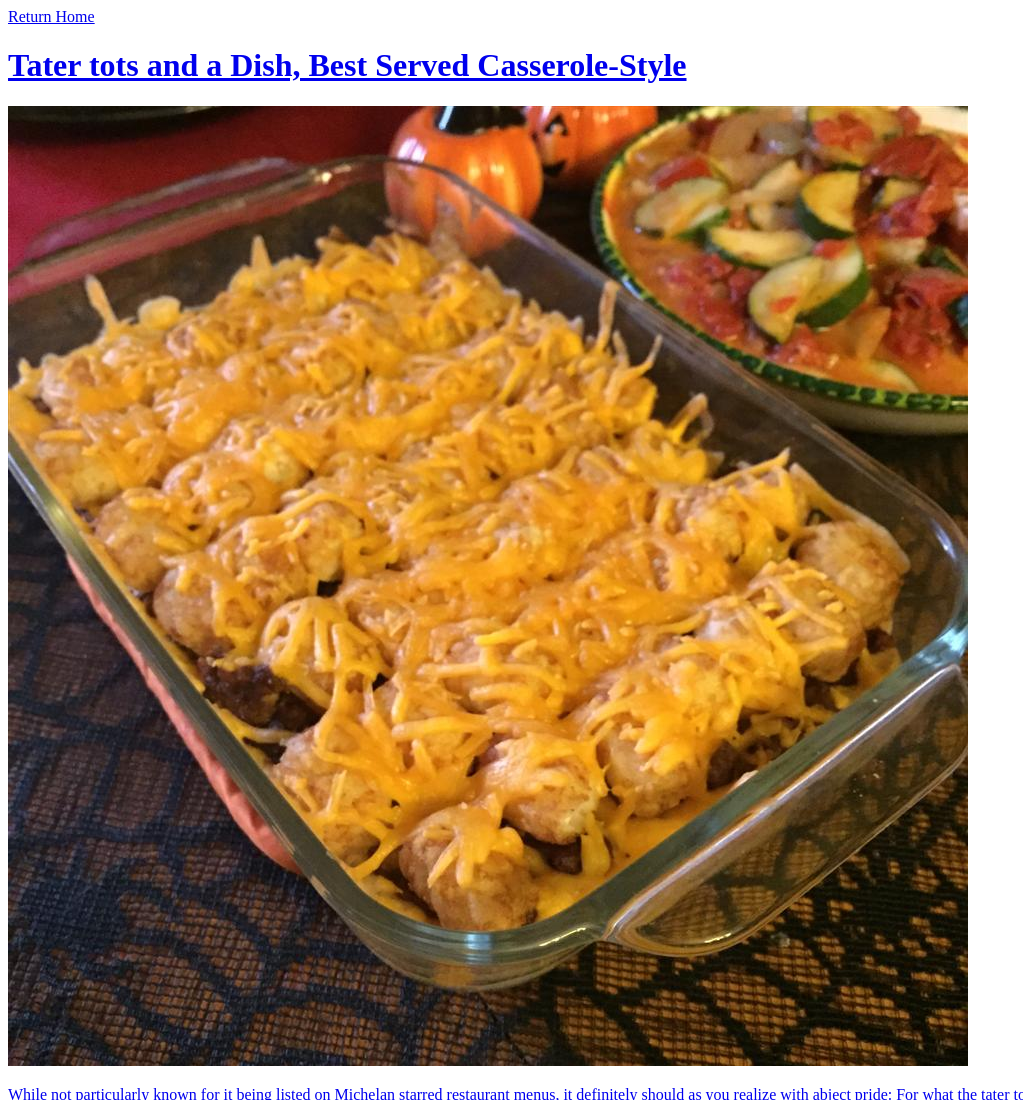
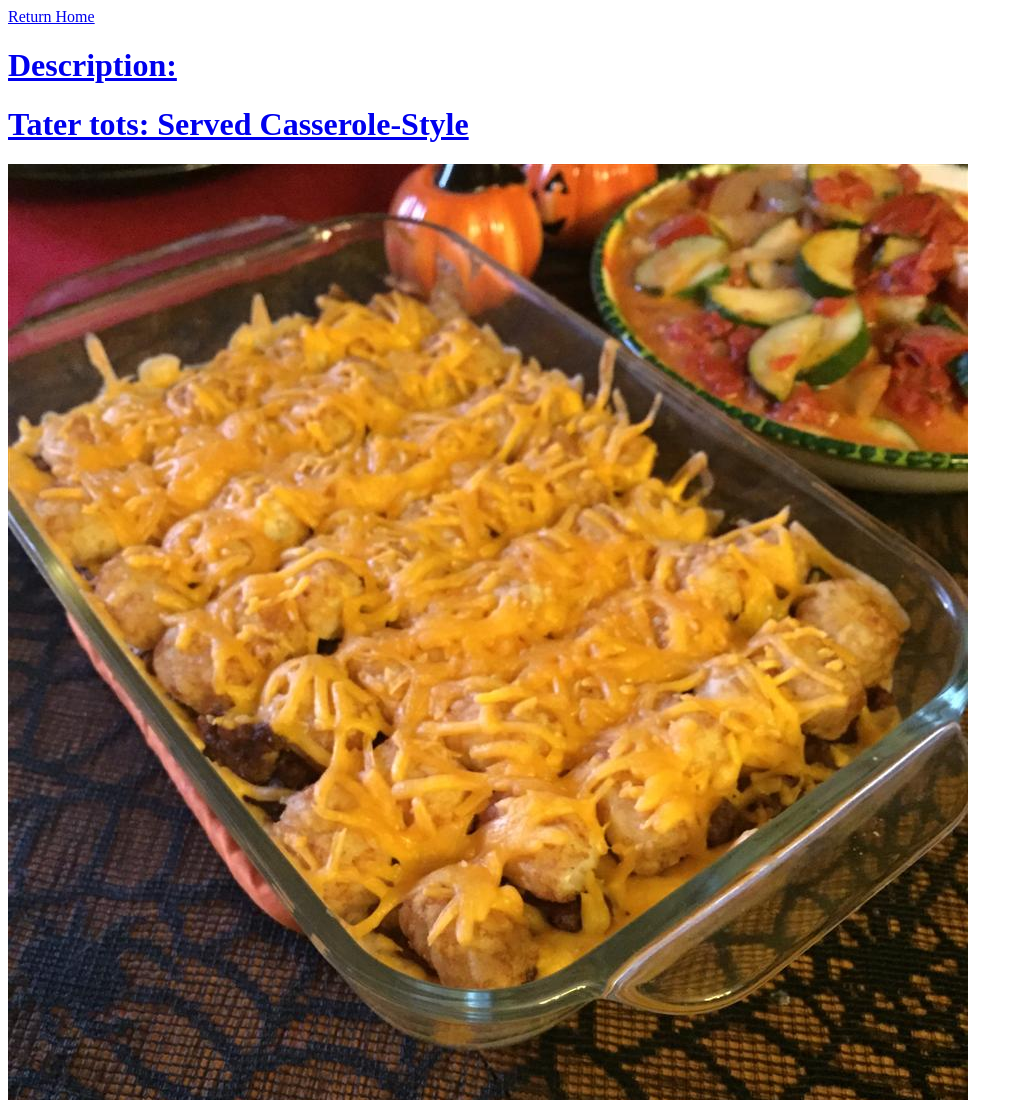
Before and after one commit to HeyitsSunshine/odin-recipes, a plain HTML site: page recipes/Tater-totCasserole.html in a window 1280 px wide. Shown: the top 1100 px of the page, without its empty margins (0-1023 px from the left). Drawn offline with Linux system fonts and the light colour scheme; files whose address does not match are found by name.

Commit message:
final commits and alterations before publishing

```diff
--- a/recipes/Tater-totCasserole.html
+++ b/recipes/Tater-totCasserole.html
@@ -8,7 +8,9 @@
 
         <body>
 
-            <h1>Tater tots and a Dish, Best Served Casserole-Style</h1>
+            <h1>Description:</h1>
+
+            <h1>Tater tots: Served Casserole-Style</h1>
 
                 <img src="images/tatertotcasserole.jpg" alt="A photo depicting the finished, savory, saliva inducing jumble of deliciousness that is the King of Kings, the one and only tater tot casserole!">
                 <p>While not particularly known for it being listed on Michelan starred restaurant menus, it definitely should as you realize with abject pride: For what the tater tot casserole lacks in plating elegance, it is more than accomodating in comfort cuisine.</p>
```
Also changed, not shown: recipes/AdventureDessert.html (+3 -2 lines).
